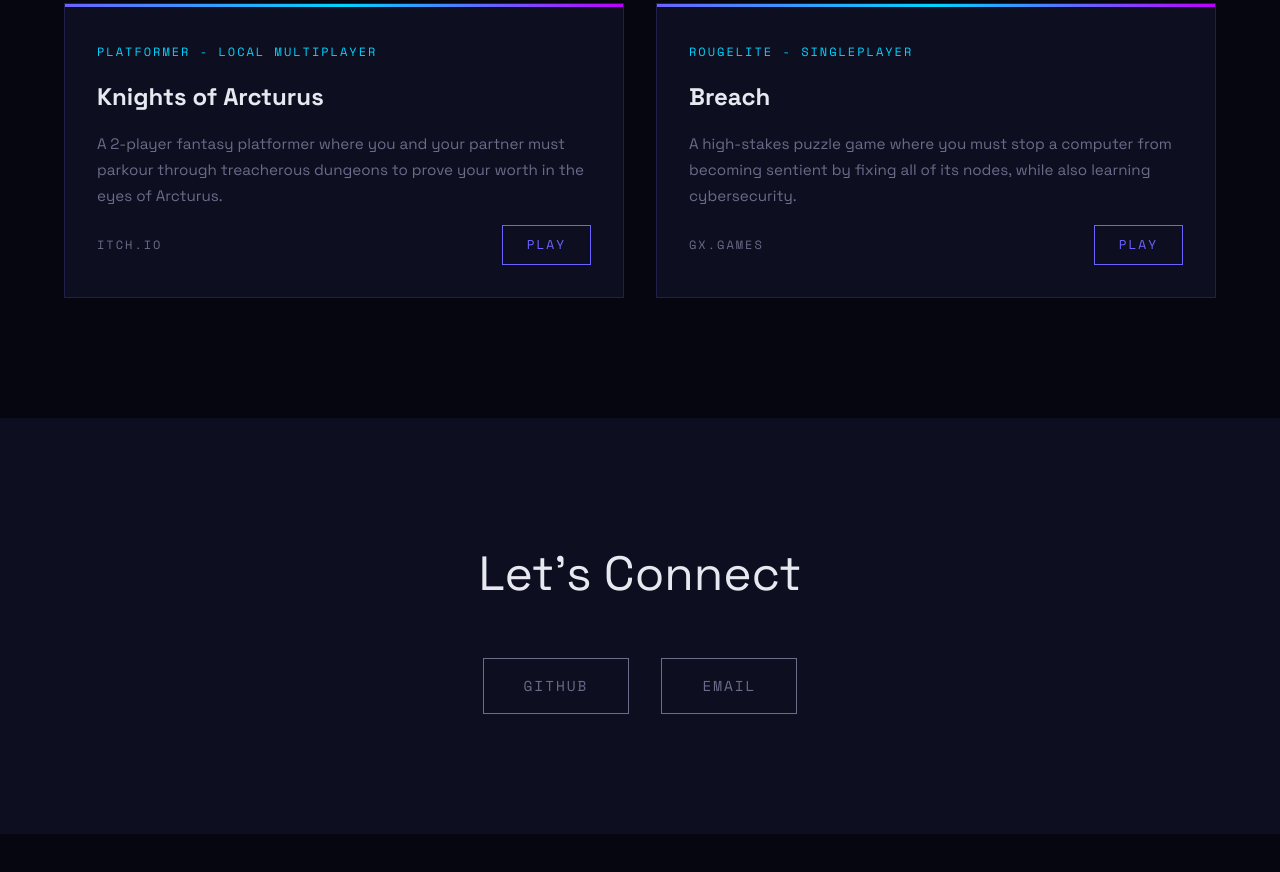
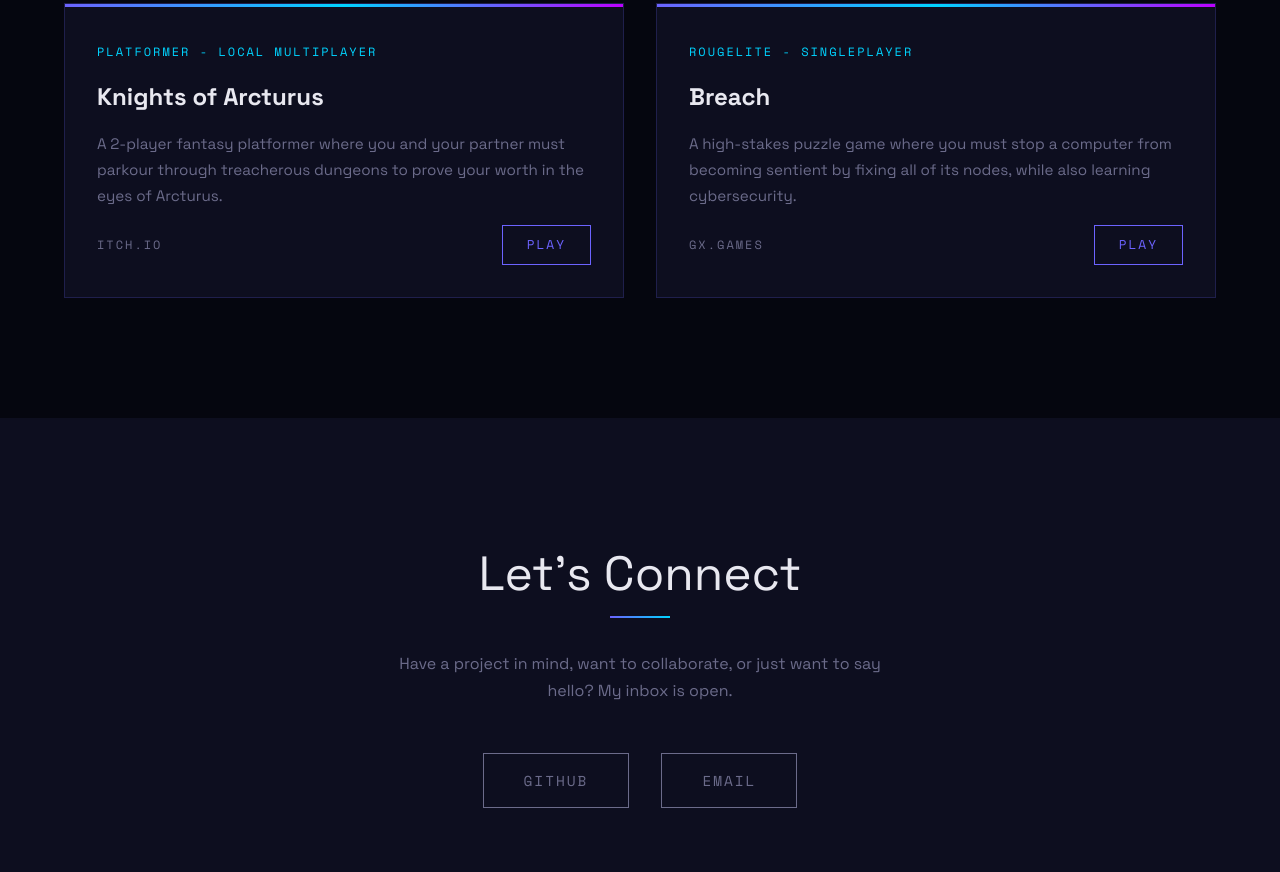
Before and after one commit to malachi-valenz/portfolio, a website built with Vite: page index.html in a window 1280 px wide. Shown: the part 2145-3017 px from the top of the page. Before the commit the page ends 2979 px from the top, so only its background shows below. Built offline with nearby package versions, Linux system fonts and the light colour scheme; files whose address does not match are found by name.

Commit message:
Add contact subtext and heading underline
Introduce a subtext paragraph in the contact section to invite collaboration and provide context, centered with a max-width and muted text styling. Adjust the contact H2 spacing and add a decorative gradient underline via ::after for visual emphasis. Also tighten the contact link transition to explicitly animate border-color and color for smoother hover effects.

```diff
--- a/index.html
+++ b/index.html
@@ -97,6 +97,7 @@
       <!--Contact with Info-->
       <section id="contact">
         <h2>Let's Connect</h2>
+        <p id="contact-subtext">Have a project in mind, want to collaborate, or just want to say hello? My inbox is open.</p>
         <div id="contact-links">
           <a href="https://github.com/malachi-valenz" target="_blank">GitHub</a>
           <a href="mailto:malachiv0409@gmail.com">Email</a>
--- a/src/style.css
+++ b/src/style.css
@@ -389,8 +389,32 @@ ul {
 
 #contact h2 {
     font-size: clamp(2rem, 4vw, 3rem);
+    margin-bottom: 1rem;
+    color: var(--color-text);
+    position: relative;
+    display: inline-block;
+}
+
+#contact h2::after {
+    content: '';
+    position: absolute;
+    bottom: -8px;
+    left: 50%;
+    transform: translateX(-50%);
+    width: 60px;
+    height: 2px;
+    background: linear-gradient(to right, var(--color-primary), var(--color-secondary));
+}
+
+#contact-subtext {
+    font-size: 1rem;
+    color: var(--color-text-muted);
     margin-bottom: 3rem;
-    color: var(--color-text);
+    margin-top: 1.5rem;
+    max-width: 500px;
+    margin-left: auto;
+    margin-right: auto;
+    line-height: 1.7;
 }
 
 #contact-links {
@@ -408,7 +432,7 @@ ul {
     padding: 1rem 2.5rem;
     border: 1px solid var(--color-text-muted);
     color: var(--color-text-muted);
-    transition: var(--transition);
+    transition: border-color 0.3s ease, color 0.3s ease;
 }
 
 
```
